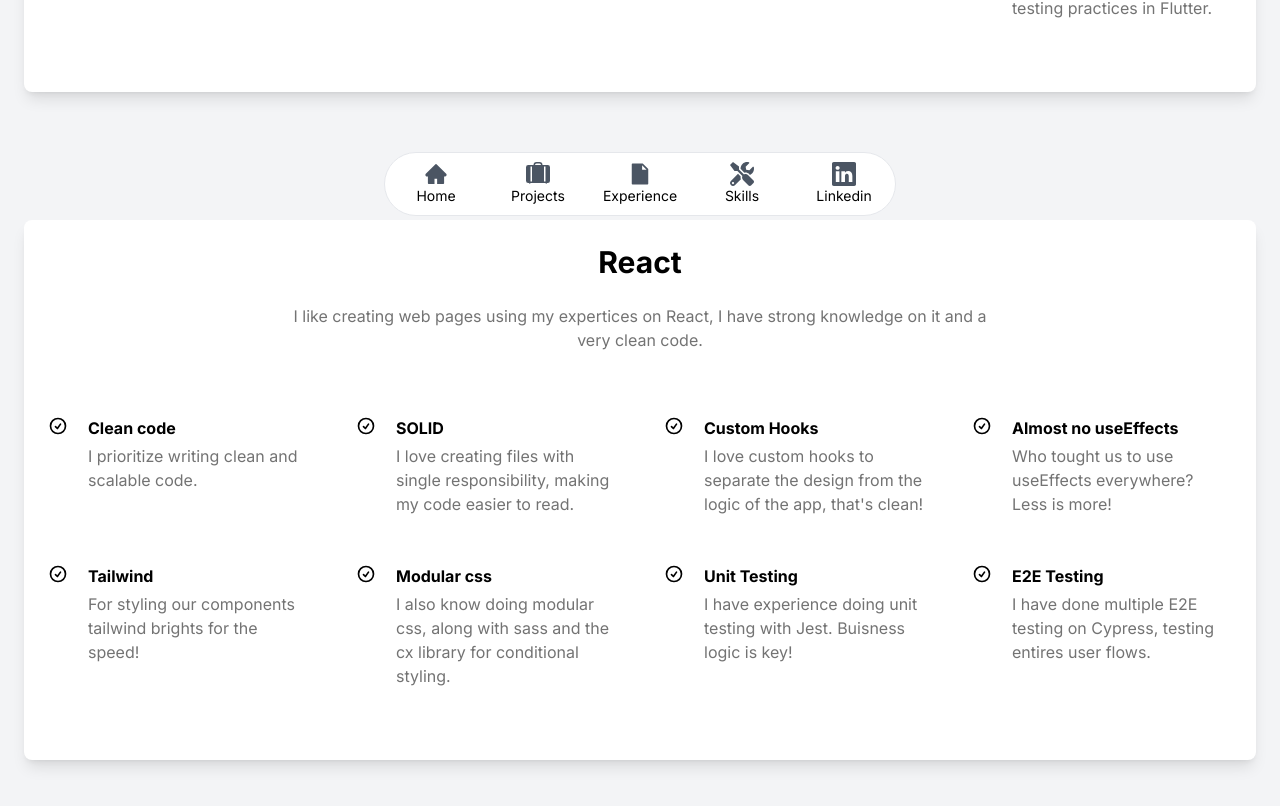
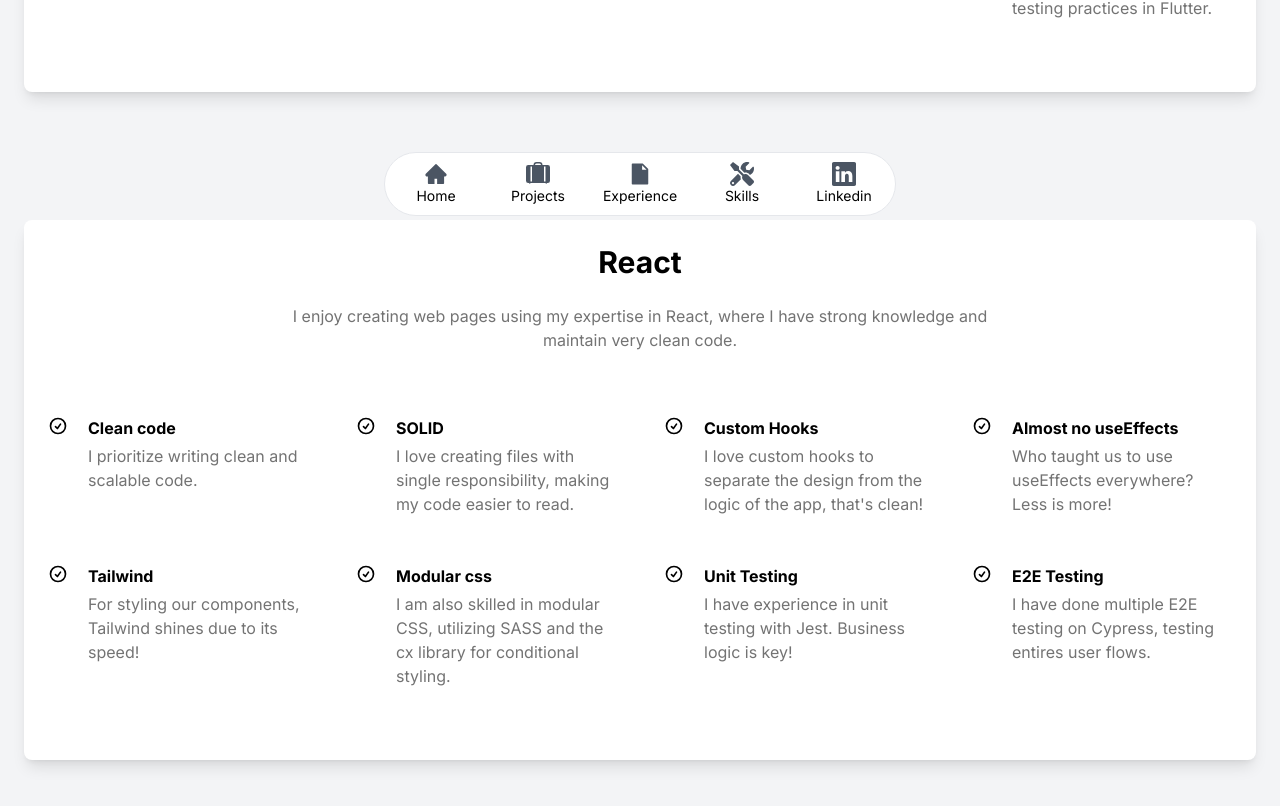
Before and after one commit to ErickLlerenas/portfolio, a Next.js app: page /skills in a window 1280 px wide. Shown: the part 568-1374 px from the top of the page. Built offline with nearby package versions, Linux system fonts and the light colour scheme.

Commit message:
improve english texts

```diff
--- a/app/skills/page.tsx
+++ b/app/skills/page.tsx
@@ -245,8 +245,8 @@ export default function Skills() {
           <div className="max-w-[700px] text-center">
             <h2 className="mb-6 text-3xl font-bold">React</h2>
             <p className="mb-16 text-neutral-500 dark:text-neutral-300">
-              I like creating web pages using my expertices on React, I have
-              strong knowledge on it and a very clean code.
+              I enjoy creating web pages using my expertise in React, where I
+              have strong knowledge and maintain very clean code.
             </p>
           </div>
         </div>
@@ -356,7 +356,7 @@ export default function Skills() {
               <div className="ml-2 grow">
                 <p className="mb-1 font-bold">Almost no useEffects</p>
                 <p className="text-neutral-500 dark:text-neutral-300">
-                  Who tought us to use useEffects everywhere? Less is more!
+                  Who taught us to use useEffects everywhere? Less is more!
                 </p>
               </div>
             </div>
@@ -383,7 +383,7 @@ export default function Skills() {
               <div className="ml-2 grow">
                 <p className="mb-1 font-bold">Tailwind</p>
                 <p className="text-neutral-500 dark:text-neutral-300">
-                  For styling our components tailwind brights for the speed!
+                  For styling our components, Tailwind shines due to its speed!
                 </p>
               </div>
             </div>
@@ -410,7 +410,7 @@ export default function Skills() {
               <div className="ml-2 grow">
                 <p className="mb-1 font-bold">Modular css</p>
                 <p className="text-neutral-500 dark:text-neutral-300">
-                  I also know doing modular css, along with sass and the cx
+                  I am also skilled in modular CSS, utilizing SASS and the cx
                   library for conditional styling.
                 </p>
               </div>
@@ -438,8 +438,8 @@ export default function Skills() {
               <div className="ml-2 grow">
                 <p className="mb-1 font-bold">Unit Testing</p>
                 <p className="text-neutral-500 dark:text-neutral-300">
-                  I have experience doing unit testing with Jest. Buisness logic
-                  is key!
+                  I have experience in unit testing with Jest. Business logic is
+                  key!
                 </p>
               </div>
             </div>
```
